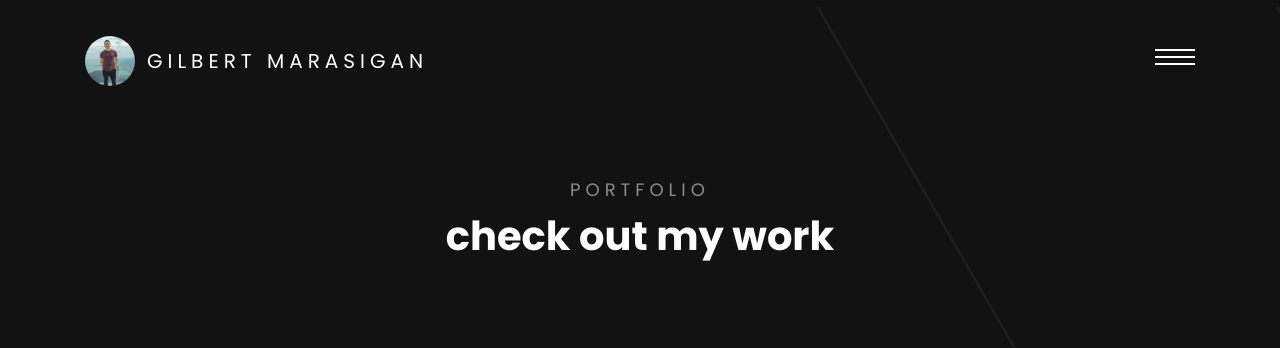
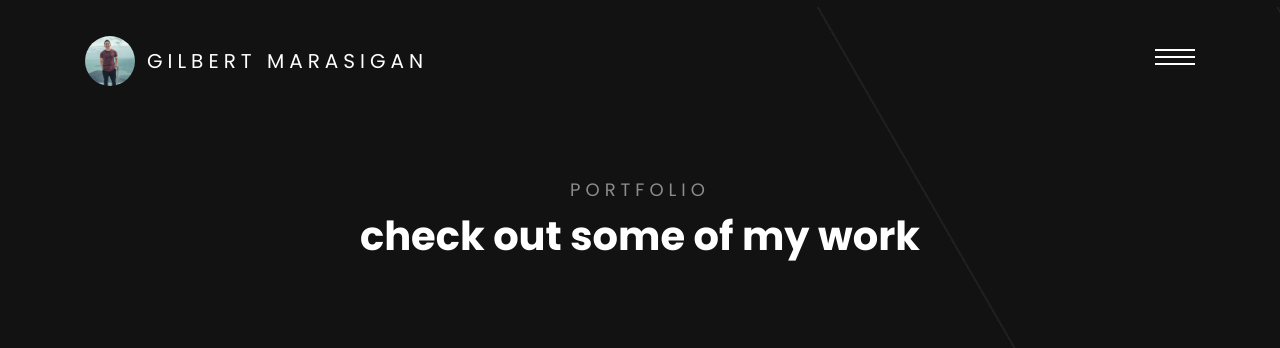
Before and after one commit to GilbertMarasigan/GilbertMarasigan.github.io, a plain HTML site: page portfolio.html in a window 1280 px wide. Shown: the top 348 px of the page. Drawn offline with Linux system fonts and the light colour scheme; some packages are replaced by stand-ins of ours; no server answers; files whose address does not match are found by name.

Commit message:
Update portfolio.html

```diff
--- a/portfolio.html
+++ b/portfolio.html
@@ -73,7 +73,7 @@
 	      	<div class="row justify-content-center mb-5 pb-5">
             <div class="col-md-7 text-center heading-section ftco-animate">
               <span>Portfolio</span>
-              <h2>check out my work</h2>
+              <h2>check out some of my work</h2>
             </div>
           </div>
 	        <div class="row">
```
